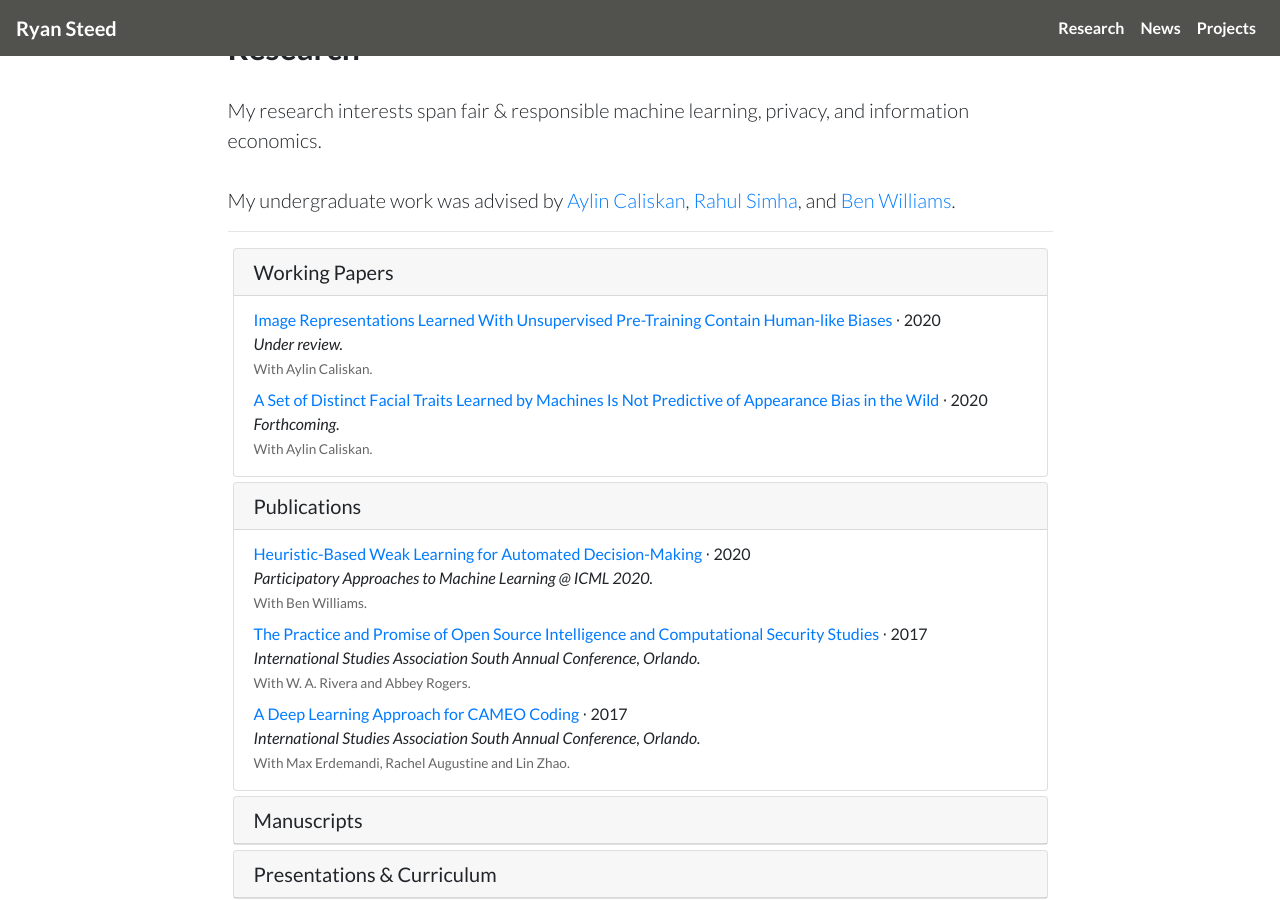
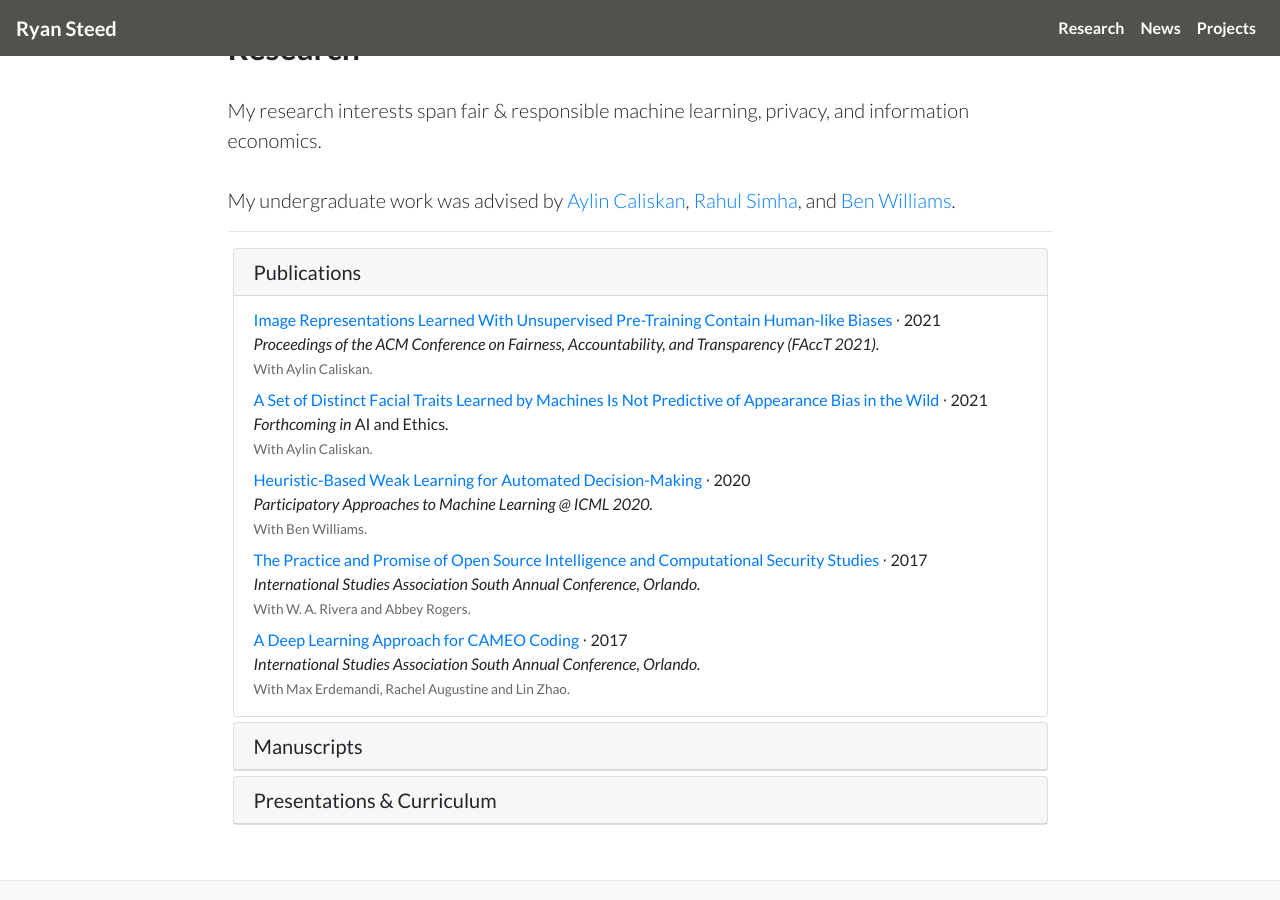
Before and after one commit to rsteed11/rsteed11.github.io, a Jekyll site: the page built from index.html, in a window 1280 px wide and 900 px high, scrolled down 605 px. Built offline with Jekyll 4.4.1, drawn with Linux system fonts in a browser that asks for light colours; nearby versions of some CDN libraries; a style sheet for code colours, icons or effects is not loaded.

Commit message:
:sparkles: FAccT pub

```diff
--- a/_data/research.yml
+++ b/_data/research.yml
@@ -1,23 +1,22 @@
 - id: preprints
   subject: Working Papers
   open: True
-  data:
-    - title: Image Representations Learned With Unsupervised Pre-Training Contain Human-like Biases
-      date: 2020
-      url: https://arxiv.org/abs/2010.15052
-      authors:
-        - Aylin Caliskan
-      meta: Under review.
-    - title: A Set of Distinct Facial Traits Learned by Machines Is Not Predictive of Appearance Bias in the Wild
-      date: 2020
-      url: http://arxiv.org/abs/2002.05636
-      authors:
-        - Aylin Caliskan
-      meta: Forthcoming.
 - id: publications
   subject: Publications
   open: True
   data:
+    - title: Image Representations Learned With Unsupervised Pre-Training Contain Human-like Biases
+      date: 2021
+      url: https://arxiv.org/abs/2010.15052
+      authors:
+        - Aylin Caliskan
+      meta: Proceedings of the ACM Conference on Fairness, Accountability, and Transparency (FAccT 2021).
+    - title: A Set of Distinct Facial Traits Learned by Machines Is Not Predictive of Appearance Bias in the Wild
+      date: 2021
+      url: http://arxiv.org/abs/2002.05636
+      authors:
+        - Aylin Caliskan
+      meta: Forthcoming in <i style="font-style:normal">AI and Ethics</i>.
     - title: Heuristic-Based Weak Learning for Automated Decision-Making
       date: 2020
       meta: Participatory Approaches to Machine Learning @ ICML 2020.
--- a/_includes/research.html
+++ b/_includes/research.html
@@ -20,6 +20,7 @@
 
         <div class="accordion" id="work">
           {% for section in site.data.research %}
+          {% if section.data %}
           <div class="card">
             <div class="card-header" id="headingOne" data-toggle="collapse" data-target="#{{section.id}}" href="#{{section.id}}" aria-expanded="{{forloop.first}}" aria-controls="{{section.id}}">
               <h5 class="mb-0">{{section.subject}}</h5>
@@ -42,6 +43,7 @@
               </ul>
             </div>
           </div>
+          {% endif %}
           {% endfor %}
         </div>
     </div>
```
